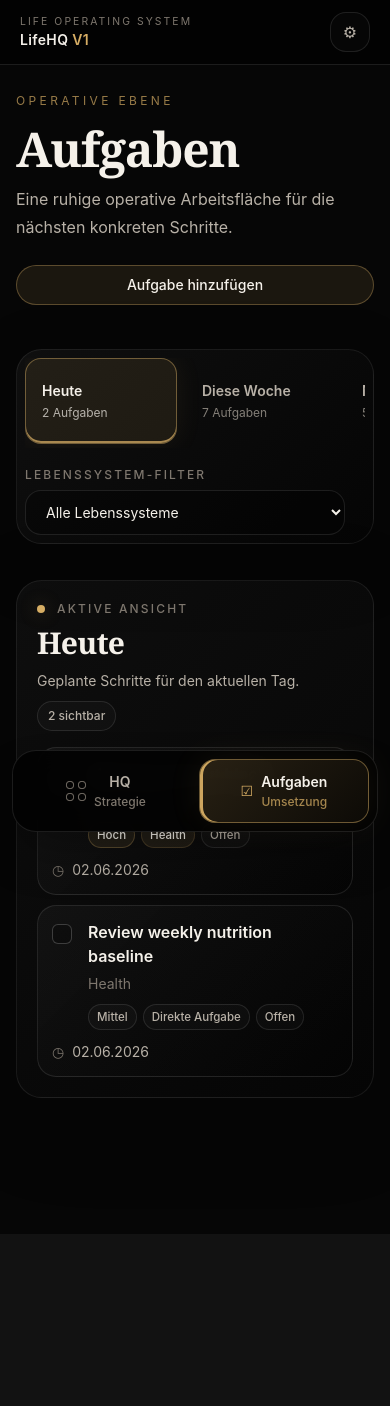
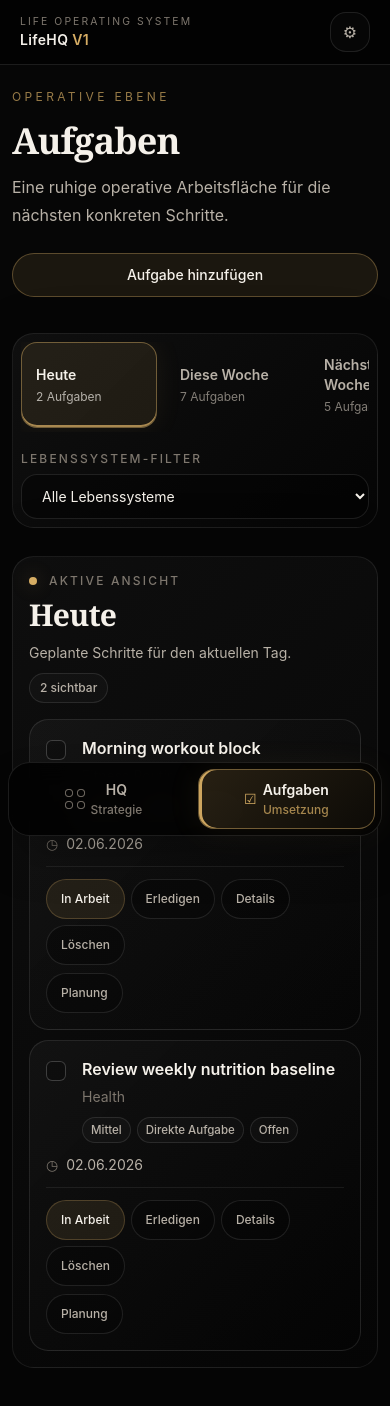
Before and after one commit to Heisenberg88p/Life-HQ, a React (Vite) app: page /tasks in a window 390 px wide. Shown: the top 1406 px of the page. Before the commit the page ends 1234 px from the top, so only its background shows below. Built offline with nearby package versions, Linux system fonts and the light colour scheme.

Commit message:
Add subtle UI animations

```diff
--- a/src/components/navigation/MainNavigation.tsx
+++ b/src/components/navigation/MainNavigation.tsx
@@ -33,14 +33,14 @@ export function MainNavigation({ variant = 'desktop' }: MainNavigationProps) {
   const isMobile = variant === 'mobile';
 
   return (
-    <nav aria-label="Primary navigation" className={isMobile ? 'grid grid-cols-2 gap-2' : 'flex flex-col gap-2'}>
+    <nav aria-label="Primary navigation" className={isMobile ? 'grid grid-cols-2 gap-1.5 sm:gap-2' : 'flex flex-col gap-2'}>
       {navigationItems.map((item) => (
         <NavLink
           key={item.to}
           to={item.to}
           className={({ isActive }) =>
-            `min-w-0 rounded-2xl border text-sm font-medium transition-all focus-visible:outline-offset-4 ${
-              isMobile ? 'min-h-14 px-3 py-3 text-center' : 'min-h-[4.25rem] px-4 py-3.5 text-left'
+            `min-w-0 rounded-2xl border text-sm font-medium transition-[background-color,border-color,color,box-shadow,transform] duration-200 ease-out focus-visible:outline-offset-4 active:scale-[0.98] ${
+              isMobile ? 'min-h-12 px-2.5 py-2.5 text-center sm:min-h-14 sm:px-3 sm:py-3' : 'min-h-[4.25rem] px-4 py-3.5 text-left'
             } ${
               isActive
                 ? 'border-[#D6AD64]/45 bg-[linear-gradient(135deg,rgba(214,173,100,0.18),rgba(214,173,100,0.055))] text-[#F5F1EA] shadow-[0_0_34px_rgba(214,173,100,0.08),inset_3px_0_0_rgba(214,173,100,0.95)]'
@@ -49,7 +49,7 @@ export function MainNavigation({ variant = 'desktop' }: MainNavigationProps) {
           }
         >
           {({ isActive }) => (
-            <span className={`flex min-w-0 items-center ${isMobile ? 'justify-center gap-2' : 'gap-3'}`}>
+            <span className={`flex min-w-0 items-center ${isMobile ? 'justify-center gap-1.5 sm:gap-2' : 'gap-3'}`}>
               <NavigationIcon icon={item.icon} isActive={isActive} />
               <span className="min-w-0">
                 <span className="block truncate font-semibold leading-5">{item.label}</span>
--- a/src/layouts/components/MobileNavigation.tsx
+++ b/src/layouts/components/MobileNavigation.tsx
@@ -2,8 +2,8 @@ import { MainNavigation } from '../../components/navigation/MainNavigation';
 
 export function MobileNavigation() {
   return (
-    <div className="fixed inset-x-3 bottom-[calc(0.75rem+env(safe-area-inset-bottom))] z-30 mx-auto max-w-[28rem] lg:hidden">
-      <div className="rounded-3xl border border-white/10 bg-[#030303]/95 p-2 shadow-2xl shadow-black/35 backdrop-blur-md">
+    <div className="fixed inset-x-2 bottom-[calc(0.5rem+env(safe-area-inset-bottom))] z-30 mx-auto max-w-[min(28rem,calc(100vw-1rem))] lg:hidden">
+      <div className="rounded-[1.35rem] border border-white/10 bg-[#030303]/95 p-1.5 sm:rounded-3xl sm:p-2 shadow-2xl shadow-black/35 backdrop-blur-md transition-[transform,opacity] duration-200 ease-out">
         <MainNavigation variant="mobile" />
       </div>
     </div>
--- a/src/layouts/components/PageContainer.tsx
+++ b/src/layouts/components/PageContainer.tsx
@@ -6,7 +6,7 @@ interface PageContainerProps {
 
 export function PageContainer({ children }: PageContainerProps) {
   return (
-    <div className="mx-auto flex w-full max-w-[1320px] flex-1 flex-col px-4 pb-[calc(8.5rem+env(safe-area-inset-bottom))] pt-5 sm:px-6 sm:pb-[calc(8.5rem+env(safe-area-inset-bottom))] lg:px-8 lg:py-10 xl:px-12">
+    <div className="mx-auto flex w-full max-w-[1320px] flex-1 flex-col px-3 pb-[calc(8.5rem+env(safe-area-inset-bottom))] pt-4 sm:px-6 sm:pt-5 sm:pb-[calc(8.5rem+env(safe-area-inset-bottom))] lg:px-8 lg:py-10 xl:px-12">
       {children}
     </div>
   );
--- a/src/pages/tasks/TasksPage.tsx
+++ b/src/pages/tasks/TasksPage.tsx
@@ -377,7 +377,7 @@ function TaskCard({
   }
 
   return (
-    <article className={`lifehq-task-row group ${isDone ? 'opacity-65' : ''} ${overdue ? 'border-[#D6AD64]/35' : ''}`}>
+    <article className={`lifehq-motion-card lifehq-task-row group ${isDone ? 'opacity-65' : ''} ${overdue ? 'border-[#D6AD64]/35' : ''}`}>
       <div className="flex flex-col gap-3 lg:flex-row lg:items-start lg:justify-between">
         <div className="flex min-w-0 flex-1 items-start gap-4">
           <button
@@ -403,15 +403,15 @@ function TaskCard({
           </div>
         </div>
 
-        <div className="flex shrink-0 items-center gap-2 text-sm text-[#B8B1A7] lg:justify-end">
+        <div className="flex min-w-0 shrink-0 items-center gap-2 text-sm text-[#B8B1A7] lg:justify-end">
           <span className="text-[#7E776E]" aria-hidden="true">◷</span>
-          <span>{formatDateDisplay(task.dueDate ?? task.plannedDate, 'Ohne Termin')}</span>
+          <span className="min-w-0 break-words">{formatDateDisplay(task.dueDate ?? task.plannedDate, 'Ohne Termin')}</span>
         </div>
       </div>
 
       {isDone && task.completedAt && <p className="mt-3 text-xs text-[#7E776E]">Erledigt am {formatDateDisplay(task.completedAt)}</p>}
 
-      <div className="max-h-0 overflow-hidden border-white/[0.07] pt-0 text-xs opacity-0 transition-all duration-200 group-hover:mt-3 group-hover:max-h-24 group-hover:border-t group-hover:pt-3 group-hover:opacity-100 group-focus-within:mt-3 group-focus-within:max-h-24 group-focus-within:border-t group-focus-within:pt-3 group-focus-within:opacity-100">
+      <div className="mt-3 border-t border-white/[0.07] pt-3 text-xs opacity-100 sm:mt-0 sm:max-h-0 sm:overflow-hidden sm:border-transparent sm:pt-0 sm:opacity-0 sm:transition-all sm:duration-200 sm:group-hover:mt-3 sm:group-hover:max-h-24 sm:group-hover:border-white/[0.07] sm:group-hover:pt-3 sm:group-hover:opacity-100 sm:group-focus-within:mt-3 sm:group-focus-within:max-h-24 sm:group-focus-within:border-white/[0.07] sm:group-focus-within:pt-3 sm:group-focus-within:opacity-100">
         <div className="flex flex-wrap gap-1.5" aria-label={`Status und Aktionen für ${task.title}`}>
           {task.status !== 'open' && (
             <button type="button" onClick={() => onStatusChange(task.id, 'open')} className="lifehq-task-action-button">
@@ -519,7 +519,7 @@ function TaskCard({
         </form>
       )}
 
-      <div className="max-h-0 overflow-hidden text-xs opacity-0 transition-all duration-200 group-hover:mt-2 group-hover:max-h-12 group-hover:opacity-100 group-focus-within:mt-2 group-focus-within:max-h-12 group-focus-within:opacity-100">
+      <div className="mt-2 text-xs opacity-100 sm:mt-0 sm:max-h-0 sm:overflow-hidden sm:opacity-0 sm:transition-all sm:duration-200 sm:group-hover:mt-2 sm:group-hover:max-h-12 sm:group-hover:opacity-100 sm:group-focus-within:mt-2 sm:group-focus-within:max-h-12 sm:group-focus-within:opacity-100">
         <button type="button" onClick={() => setIsPlanningOpen((current) => !current)} className="lifehq-task-action-button">
           {isPlanningOpen ? 'Planung ausblenden' : 'Planung'}
         </button>
@@ -770,12 +770,12 @@ export function TasksPage() {
   }
 
   return (
-    <section className="space-y-9">
+    <section className="lifehq-motion-page min-w-0 space-y-7 sm:space-y-9">
       <div className="lifehq-tasks-hero">
         <div className="max-w-3xl space-y-4">
           <p className="text-xs uppercase tracking-[0.28em] text-[#D6AD64]/70">OPERATIVE EBENE</p>
           <div className="space-y-3">
-            <h1 className="font-serif text-5xl font-semibold tracking-tight text-[#F5F1EA] sm:text-6xl lg:text-[4.5rem]">Aufgaben</h1>
+            <h1 className="font-serif text-4xl font-semibold tracking-tight text-[#F5F1EA] sm:text-6xl lg:text-[4.5rem]">Aufgaben</h1>
             <p className="max-w-2xl text-base leading-7 text-[#B8B1A7]">
               Eine ruhige operative Arbeitsfläche für die nächsten konkreten Schritte.
             </p>
@@ -794,7 +794,7 @@ export function TasksPage() {
       </div>
 
       {isCreateOpen && (
-        <form id="task-create-form" onSubmit={handleCreateTask} className="lifehq-task-form lifehq-task-form-compact">
+        <form id="task-create-form" onSubmit={handleCreateTask} className="lifehq-motion-section lifehq-task-form lifehq-task-form-compact">
           <div className="flex flex-col gap-2 sm:flex-row sm:items-center sm:justify-between">
             <div>
               <p className="lifehq-label">Neue Aufgabe</p>
@@ -809,7 +809,7 @@ export function TasksPage() {
                 resetTaskDraft();
                 setIsCreateOpen(false);
               }}
-              className="lifehq-button-secondary w-fit text-xs"
+              className="lifehq-button-secondary w-full text-xs sm:w-fit"
             >
               Abbrechen
             </button>
@@ -919,7 +919,7 @@ export function TasksPage() {
             {createError ? <p className="text-sm text-amber-100">{createError}</p> : <p className="text-sm text-[#7E776E]">Status startet als offen, Priorität standardmäßig mittel.</p>}
             <button
               type="submit"
-              className="lifehq-button-primary w-fit"
+              className="lifehq-button-primary w-full sm:w-fit"
             >
               Aufgabe erstellen
             </button>
@@ -927,7 +927,7 @@ export function TasksPage() {
         </form>
       )}
 
-      <div className="lifehq-task-view-switcher">
+      <div className="lifehq-motion-section lifehq-motion-delay-1 lifehq-task-view-switcher">
         <div className="lifehq-scrollbar-none flex gap-2 overflow-x-auto pb-1 md:grid md:grid-cols-4 md:overflow-visible md:pb-0 xl:grid-cols-7">
           {taskViews.map((view) => (
             <button
@@ -943,7 +943,7 @@ export function TasksPage() {
             </button>
           ))}
         </div>
-        <label className="mt-4 block max-w-xs space-y-1.5 text-sm text-[#B8B1A7]">
+        <label className="mt-4 block max-w-full space-y-1.5 text-sm text-[#B8B1A7] sm:max-w-xs">
           <span className="lifehq-label">Lebenssystem-Filter</span>
           <select value={lifeSystemFilterId} onChange={(event) => setLifeSystemFilterId(event.target.value)} className="lifehq-task-form-control">
             <option value="">Alle Lebenssysteme</option>
@@ -953,7 +953,7 @@ export function TasksPage() {
       </div>
 
       {!isCreateOpen && (
-        <div className="lifehq-task-section">
+        <div className="lifehq-motion-section lifehq-motion-delay-2 lifehq-task-section">
         <div className="flex flex-col gap-2 sm:flex-row sm:items-end sm:justify-between">
           <div>
             <div className="lifehq-section-title">
@@ -963,7 +963,7 @@ export function TasksPage() {
             <h2 className="mt-2 font-serif text-3xl font-semibold tracking-tight text-[#F5F1EA]">{activeViewMeta.label}</h2>
             <p className="mt-2 text-sm leading-6 text-[#B8B1A7]">{activeViewMeta.description}</p>
           </div>
-          <p className="lifehq-badge w-fit">{visibleTasks.length} sichtbar</p>
+          <p className="lifehq-badge w-fit shrink-0">{visibleTasks.length} sichtbar</p>
         </div>
 
         {activeView === 'week' ? (
--- a/src/styles/globals.css
+++ b/src/styles/globals.css
@@ -10,6 +10,13 @@
 body {
   margin: 0;
   min-width: 320px;
+  overflow-x: hidden;
+}
+
+#root {
+  min-width: 0;
+  width: 100%;
+  overflow-x: hidden;
 }
 
 * {
@@ -67,11 +74,11 @@ textarea {
   }
 
   .lifehq-button-primary {
-    @apply inline-flex min-h-10 max-w-full items-center justify-center rounded-full border border-[#D6AD64]/35 bg-[#D6AD64]/10 px-4 py-2 text-center text-sm font-medium text-[#F5F1EA] transition-colors hover:border-[#D6AD64]/55 hover:bg-[#D6AD64]/15;
+    @apply inline-flex min-h-11 max-w-full items-center justify-center rounded-full border border-[#D6AD64]/35 bg-[#D6AD64]/10 px-4 py-2.5 text-center text-sm font-medium text-[#F5F1EA] transition-[background-color,border-color,color,transform] duration-200 ease-out hover:border-[#D6AD64]/55 hover:bg-[#D6AD64]/15 active:scale-[0.98];
   }
 
   .lifehq-button-secondary {
-    @apply inline-flex min-h-10 max-w-full items-center justify-center rounded-full border border-white/10 bg-white/[0.025] px-4 py-2 text-center text-sm font-medium text-[#B8B1A7] transition-colors hover:border-[#D6AD64]/35 hover:bg-white/[0.04] hover:text-[#F5F1EA];
+    @apply inline-flex min-h-11 max-w-full items-center justify-center rounded-full border border-white/10 bg-white/[0.025] px-4 py-2.5 text-center text-sm font-medium text-[#B8B1A7] transition-[background-color,border-color,color,transform] duration-200 ease-out hover:border-[#D6AD64]/35 hover:bg-white/[0.04] hover:text-[#F5F1EA] active:scale-[0.98];
   }
 
 
@@ -84,7 +91,7 @@ textarea {
   }
 
   .lifehq-premium-card {
-    @apply min-w-0 rounded-[1.35rem] border border-white/10 bg-[#090909] transition-colors hover:border-[#D6AD64]/35 hover:bg-[#0D0D0D];
+    @apply min-w-0 rounded-[1.35rem] border border-white/10 bg-[#090909] transition-[background-color,border-color,box-shadow,transform] duration-200 ease-out hover:border-[#D6AD64]/35 hover:bg-[#0D0D0D];
   }
 
   .lifehq-attention-card {
@@ -110,7 +117,7 @@ textarea {
   }
 
   .lifehq-domain-card {
-    @apply min-w-0 rounded-[1.35rem] border border-white/10 bg-[#090909] transition-colors hover:border-[#D6AD64]/35 hover:bg-[#0D0D0D] hover:shadow-[0_0_28px_rgba(214,173,100,0.08)];
+    @apply min-w-0 rounded-[1.35rem] border border-white/10 bg-[#090909] transition-[background-color,border-color,box-shadow,transform] duration-200 ease-out hover:border-[#D6AD64]/35 hover:bg-[#0D0D0D] hover:shadow-[0_0_28px_rgba(214,173,100,0.08)];
   }
 
   .lifehq-secondary-project-panel {
@@ -249,11 +256,11 @@ textarea {
   }
 
   .lifehq-task-view-switcher {
-    @apply min-w-0 rounded-[1.6rem] border border-white/[0.08] bg-[linear-gradient(135deg,rgba(255,255,255,0.04),rgba(0,0,0,0.16))] p-2 shadow-[0_20px_70px_rgba(0,0,0,0.18)];
+    @apply min-w-0 rounded-[1.35rem] border border-white/[0.08] bg-[linear-gradient(135deg,rgba(255,255,255,0.04),rgba(0,0,0,0.16))] p-2 sm:rounded-[1.6rem] shadow-[0_20px_70px_rgba(0,0,0,0.18)];
   }
 
   .lifehq-task-view-item {
-    @apply min-h-16 min-w-[9.5rem] rounded-2xl border border-transparent px-4 py-3 text-left text-sm text-[#B8B1A7] transition-colors hover:border-[#D6AD64]/25 hover:bg-white/[0.03] hover:text-[#F5F1EA];
+    @apply min-h-14 min-w-[8.5rem] rounded-2xl border border-transparent px-3.5 py-3 text-left text-sm sm:min-h-16 sm:min-w-[9.5rem] sm:px-4 text-[#B8B1A7] transition-colors hover:border-[#D6AD64]/25 hover:bg-white/[0.03] hover:text-[#F5F1EA];
   }
 
   .lifehq-task-view-item-active {
@@ -261,11 +268,11 @@ textarea {
   }
 
   .lifehq-task-section {
-    @apply min-w-0 rounded-[1.6rem] border border-white/[0.08] bg-[linear-gradient(135deg,rgba(255,255,255,0.035),rgba(0,0,0,0.16))] p-5 shadow-[0_24px_90px_rgba(0,0,0,0.20)] sm:p-7;
+    @apply min-w-0 rounded-[1.35rem] border border-white/[0.08] bg-[linear-gradient(135deg,rgba(255,255,255,0.035),rgba(0,0,0,0.16))] p-4 sm:rounded-[1.6rem] shadow-[0_24px_90px_rgba(0,0,0,0.20)] sm:p-7;
   }
 
   .lifehq-task-row {
-    @apply min-w-0 break-words rounded-[1.2rem] border border-white/10 bg-[linear-gradient(135deg,rgba(255,255,255,0.035),rgba(0,0,0,0.18))] p-3.5 transition-colors hover:border-[#D6AD64]/25 hover:bg-[#0D0D0D] sm:p-4;
+    @apply min-w-0 break-words rounded-[1.2rem] border border-white/10 bg-[linear-gradient(135deg,rgba(255,255,255,0.035),rgba(0,0,0,0.18))] p-4 transition-[background-color,border-color,box-shadow,transform] duration-200 ease-out hover:border-[#D6AD64]/25 hover:bg-[#0D0D0D] sm:p-4;
   }
 
   .lifehq-task-status-dot {
@@ -281,7 +288,7 @@ textarea {
   }
 
   .lifehq-task-action-button {
-    @apply inline-flex min-h-8 max-w-full items-center justify-center whitespace-normal rounded-full border border-white/10 bg-black/25 px-3 py-1.5 text-center text-xs font-medium text-[#B8B1A7] transition-colors hover:border-[#D6AD64]/30 hover:text-[#F5F1EA];
+    @apply inline-flex min-h-10 max-w-full items-center justify-center whitespace-normal rounded-full border border-white/10 bg-black/25 px-3.5 py-2 text-center text-xs font-medium text-[#B8B1A7] transition-[background-color,border-color,color,transform] duration-200 ease-out hover:border-[#D6AD64]/30 hover:text-[#F5F1EA] active:scale-[0.98];
   }
 
   .lifehq-task-action-button-gold {
@@ -304,7 +311,7 @@ textarea {
 
   .lifehq-task-form,
   .lifehq-week-section {
-    @apply min-w-0 rounded-[1.5rem] border border-white/[0.08] bg-white/[0.018] p-5 sm:p-6;
+    @apply min-w-0 rounded-[1.25rem] border border-white/[0.08] bg-white/[0.018] p-4 sm:rounded-[1.5rem] sm:p-6;
   }
 
   .lifehq-task-form-control {
@@ -460,6 +467,70 @@ textarea {
   }
 }
 
+@keyframes lifehq-fade-up {
+  from {
+    opacity: 0;
+    transform: translate3d(0, 10px, 0);
+  }
+
+  to {
+    opacity: 1;
+    transform: translate3d(0, 0, 0);
+  }
+}
+
+@keyframes lifehq-soft-scale {
+  from {
+    opacity: 0;
+    transform: translate3d(0, 8px, 0) scale(0.985);
+  }
+
+  to {
+    opacity: 1;
+    transform: translate3d(0, 0, 0) scale(1);
+  }
+}
+
+@keyframes lifehq-overlay-fade {
+  from {
+    opacity: 0;
+  }
+
+  to {
+    opacity: 1;
+  }
+}
+
+@layer utilities {
+  .lifehq-motion-page {
+    animation: lifehq-fade-up 260ms cubic-bezier(0.22, 1, 0.36, 1) both;
+  }
+
+  .lifehq-motion-section {
+    animation: lifehq-fade-up 320ms cubic-bezier(0.22, 1, 0.36, 1) both;
+  }
+
+  .lifehq-motion-card {
+    animation: lifehq-fade-up 240ms cubic-bezier(0.22, 1, 0.36, 1) both;
+  }
+
+  .lifehq-motion-modal-overlay {
+    animation: lifehq-overlay-fade 180ms ease-out both;
+  }
+
+  .lifehq-motion-modal-panel {
+    animation: lifehq-soft-scale 220ms cubic-bezier(0.22, 1, 0.36, 1) both;
+  }
+
+  .lifehq-motion-delay-1 {
+    animation-delay: 60ms;
+  }
+
+  .lifehq-motion-delay-2 {
+    animation-delay: 120ms;
+  }
+}
+
 @media (min-width: 640px) and (prefers-reduced-motion: reduce) {
   @keyframes lifehq-launch-brand-reduced {
     0% {
@@ -479,6 +550,25 @@ textarea {
   }
 }
 
+@media (prefers-reduced-motion: reduce) {
+  .lifehq-motion-page,
+  .lifehq-motion-section,
+  .lifehq-motion-card,
+  .lifehq-motion-modal-overlay,
+  .lifehq-motion-modal-panel {
+    animation: none;
+  }
+
+  .lifehq-button-primary,
+  .lifehq-button-secondary,
+  .lifehq-premium-card,
+  .lifehq-domain-card,
+  .lifehq-task-row,
+  .lifehq-task-action-button {
+    transition-duration: 1ms;
+  }
+}
+
 @layer utilities {
   .lifehq-scrollbar-none {
     scrollbar-width: none;
```
Also changed, not shown: src/features/focus/focusEngine.ts (+129 -1 lines), src/pages/hq/HqPage.tsx (+37 -37 lines).
